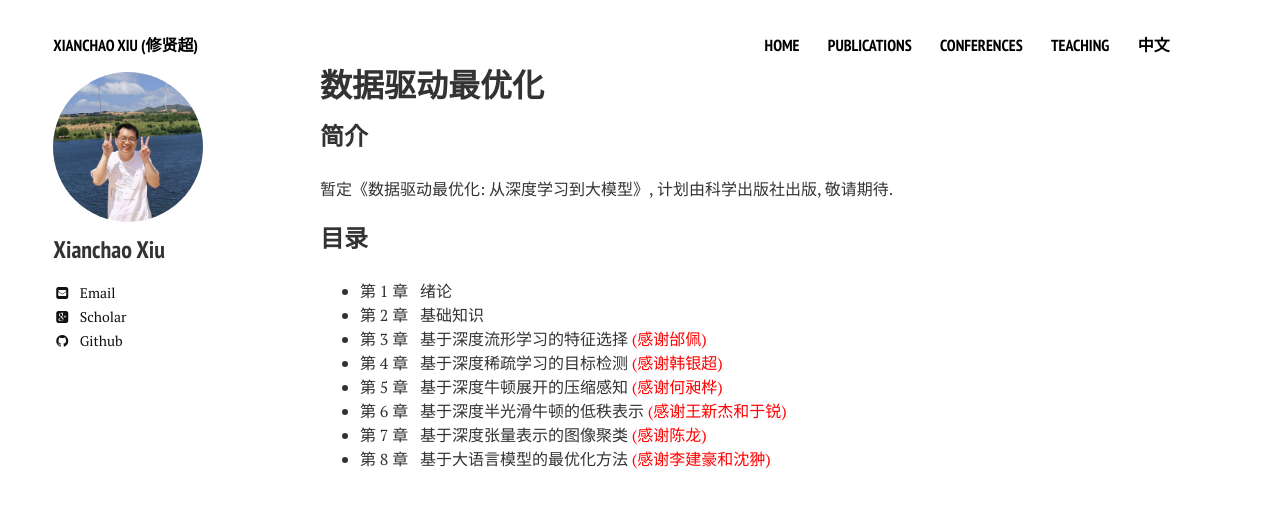
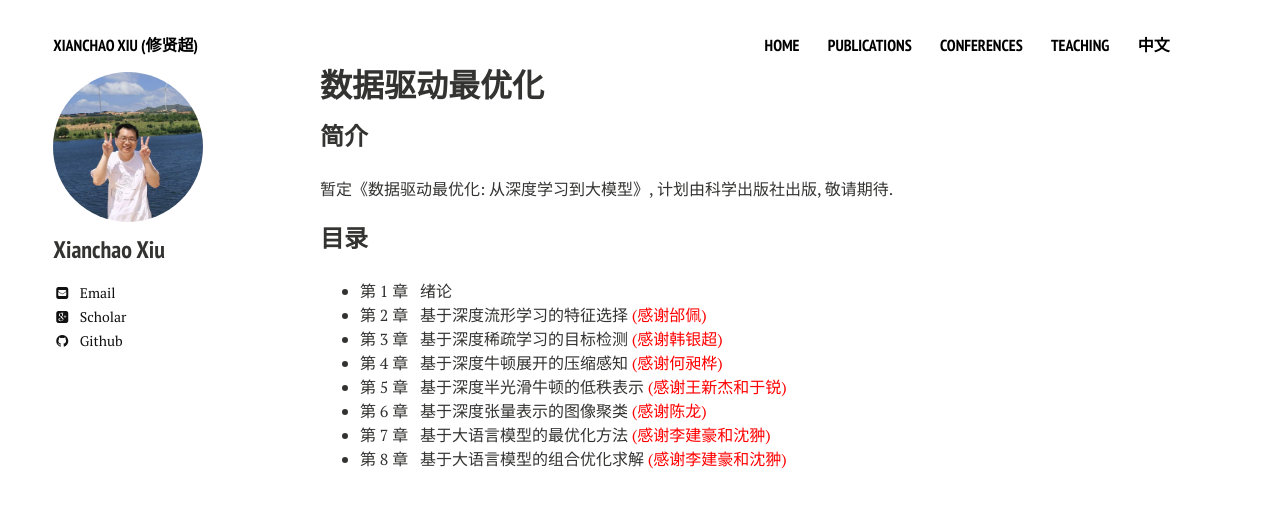
Before and after one commit to xianchaoxiu/xianchaoxiu.github.io, a Jekyll site: the page built from chinese/book/DDO/index.md, in a window 1280 px wide. Shown: the top 508 px of the page. Built offline with Jekyll 4.4.1, drawn with Linux system fonts in a browser that asks for light colours; nearby versions of some CDN libraries.

Commit message:
Update index.md

```diff
--- a/chinese/book/DDO/index.md
+++ b/chinese/book/DDO/index.md
@@ -11,10 +11,10 @@ share: false
 
 ### 目录
   - 第 1 章 &nbsp;  绪论 <br>
-  - 第 2 章 &nbsp;  基础知识 <br>
-  - 第 3 章 &nbsp;  基于深度流形学习的特征选择 <span style="color:#ff0000">(感谢邰佩)</span> <br>
-  - 第 4 章 &nbsp;  基于深度稀疏学习的目标检测 <span style="color:#ff0000">(感谢韩银超)</span> <br>
-  - 第 5 章 &nbsp;  基于深度牛顿展开的压缩感知 <span style="color:#ff0000">(感谢何昶桦)</span> <br>
-  - 第 6 章 &nbsp;  基于深度半光滑牛顿的低秩表示 <span style="color:#ff0000">(感谢王新杰和于锐)</span> <br>
-  - 第 7 章 &nbsp;  基于深度张量表示的图像聚类 <span style="color:#ff0000">(感谢陈龙)</span> <br>
-  - 第 8 章 &nbsp;  基于大语言模型的最优化方法 <span style="color:#ff0000">(感谢李建豪和沈翀)</span> <br>
+  - 第 2 章 &nbsp;  基于深度流形学习的特征选择 <span style="color:#ff0000">(感谢邰佩)</span> <br>
+  - 第 3 章 &nbsp;  基于深度稀疏学习的目标检测 <span style="color:#ff0000">(感谢韩银超)</span> <br>
+  - 第 4 章 &nbsp;  基于深度牛顿展开的压缩感知 <span style="color:#ff0000">(感谢何昶桦)</span> <br>
+  - 第 5 章 &nbsp;  基于深度半光滑牛顿的低秩表示 <span style="color:#ff0000">(感谢王新杰和于锐)</span> <br>
+  - 第 6 章 &nbsp;  基于深度张量表示的图像聚类 <span style="color:#ff0000">(感谢陈龙)</span> <br>
+  - 第 7 章 &nbsp;  基于大语言模型的最优化方法 <span style="color:#ff0000">(感谢李建豪和沈翀)</span> <br>
+  - 第 8 章 &nbsp;  基于大语言模型的组合优化求解 <span style="color:#ff0000">(感谢李建豪和沈翀)</span> <br>
```
